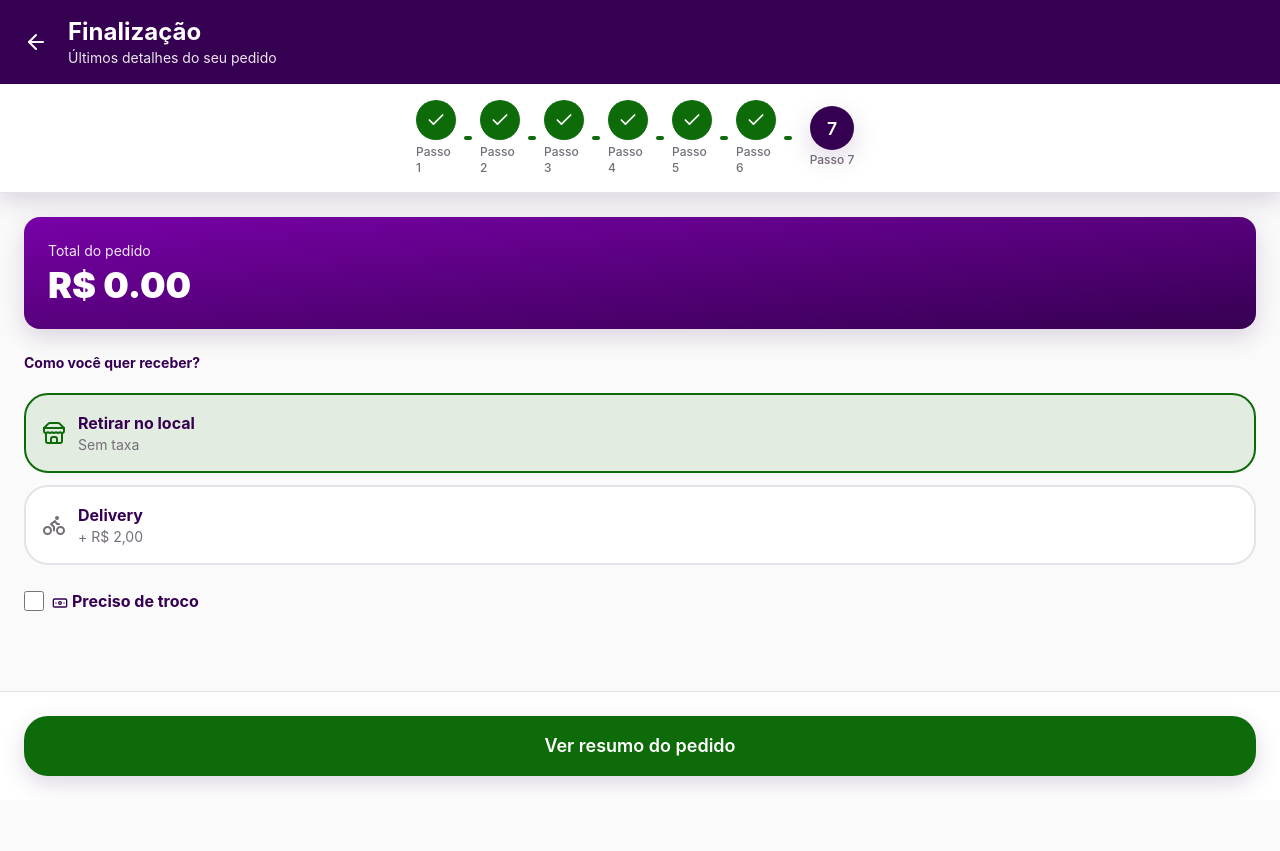
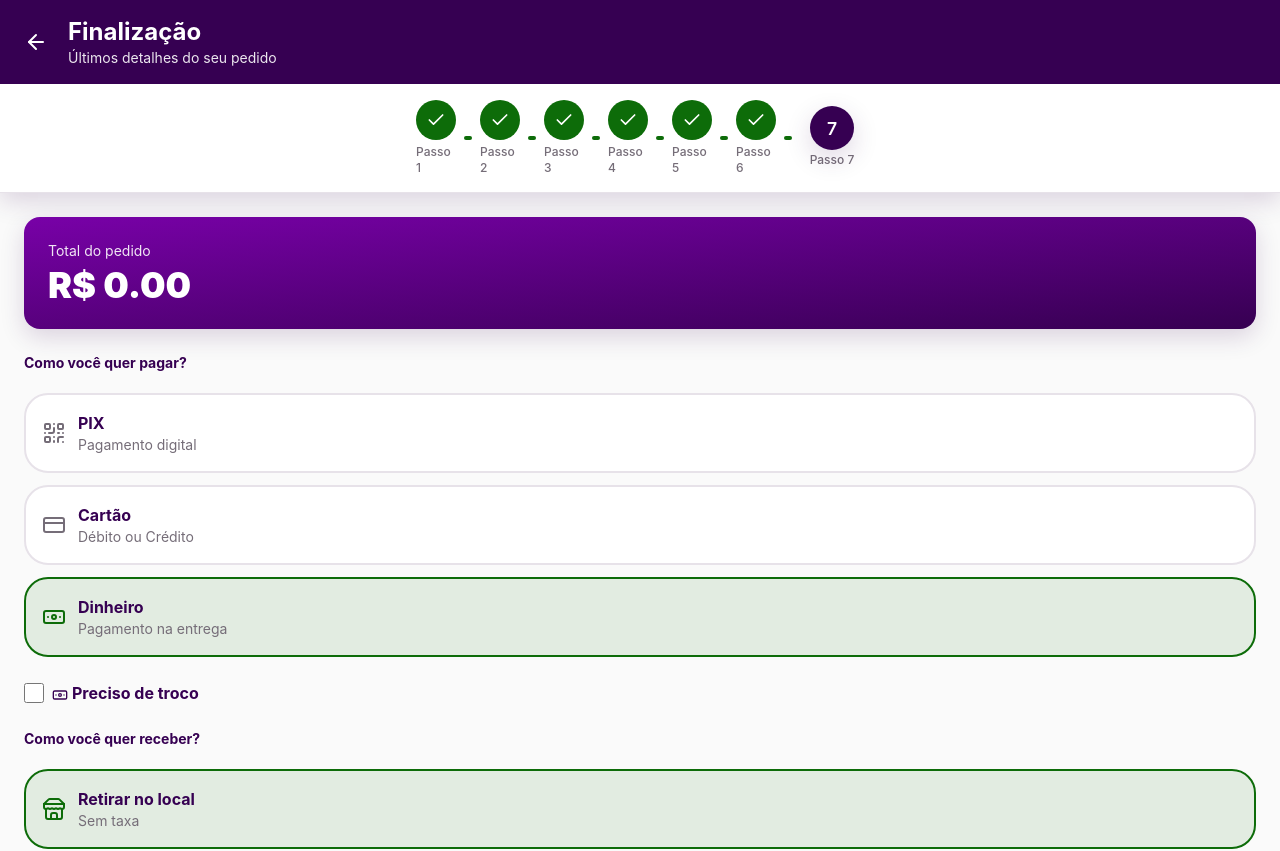
Before and after one commit to GleybsonRaylan/Acaiteria-Premium, a React (Vite) app: page /finalizacao in a window 1280 px wide. Shown: the top 851 px of the page. Before the commit the page ends 800 px from the top, so only its background shows below. Built offline with nearby package versions, Linux system fonts and the light colour scheme; the HTML template or start-up script is replaced by a standard one.

Commit message:
Adicionando forma de pagamento/pix/cartao

```diff
--- a/src/contexts/OrderContext.tsx
+++ b/src/contexts/OrderContext.tsx
@@ -1,4 +1,4 @@
-import React, { createContext, useContext, useState, ReactNode } from 'react';
+import React, { createContext, useContext, useState, ReactNode } from "react";
 
 export type Size = {
   id: string;
@@ -6,6 +6,7 @@ export type Size = {
   price: number;
 };
 
+// Atualize o tipo OrderData para incluir paymentMethod
 export type OrderData = {
   size: Size | null;
   creams: string[];
@@ -19,8 +20,10 @@ export type OrderData = {
   houseNumber: string;
   needsChange: boolean;
   changeFor: number;
+  paymentMethod: "pix" | "card" | "cash"; // Adicione esta linha
 };
 
+// Atualize o tipo OrderContextType para incluir updatePayment
 type OrderContextType = {
   order: OrderData;
   updateSize: (size: Size) => void;
@@ -29,14 +32,21 @@ type OrderContextType = {
   updateSyrups: (syrups: string[]) => void;
   updateFruits: (fruits: string[]) => void;
   updateExtras: (extras: Array<{ name: string; price: number }>) => void;
-  updateDelivery: (delivery: boolean, street: string, neighborhood: string, houseNumber: string) => void;
+  updateDelivery: (
+    delivery: boolean,
+    street: string,
+    neighborhood: string,
+    houseNumber: string
+  ) => void;
   updateChange: (needsChange: boolean, changeFor: number) => void;
+  updatePayment: (paymentMethod: "pix" | "card" | "cash") => void; // Adicione esta linha
   getTotalPrice: () => number;
   resetOrder: () => void;
 };
 
 const OrderContext = createContext<OrderContextType | undefined>(undefined);
 
+// Atualize o initialOrder para incluir paymentMethod
 const initialOrder: OrderData = {
   size: null,
   creams: [],
@@ -45,58 +55,75 @@ const initialOrder: OrderData = {
   fruits: [],
   extras: [],
   delivery: false,
-  street: '',
-  neighborhood: '',
-  houseNumber: '',
+  street: "",
+  neighborhood: "",
+  houseNumber: "",
   needsChange: false,
   changeFor: 0,
+  paymentMethod: "cash", // Adicione esta linha
 };
 
 export const OrderProvider = ({ children }: { children: ReactNode }) => {
   const [order, setOrder] = useState<OrderData>(initialOrder);
 
   const updateSize = (size: Size) => {
-    setOrder(prev => ({ ...prev, size }));
+    setOrder((prev) => ({ ...prev, size }));
   };
 
   const updateCreams = (creams: string[]) => {
-    setOrder(prev => ({ ...prev, creams }));
+    setOrder((prev) => ({ ...prev, creams }));
   };
 
   const updateToppings = (toppings: string[]) => {
-    setOrder(prev => ({ ...prev, toppings }));
+    setOrder((prev) => ({ ...prev, toppings }));
   };
 
   const updateSyrups = (syrups: string[]) => {
-    setOrder(prev => ({ ...prev, syrups }));
+    setOrder((prev) => ({ ...prev, syrups }));
   };
 
   const updateFruits = (fruits: string[]) => {
-    setOrder(prev => ({ ...prev, fruits }));
+    setOrder((prev) => ({ ...prev, fruits }));
   };
 
   const updateExtras = (extras: Array<{ name: string; price: number }>) => {
-    setOrder(prev => ({ ...prev, extras }));
+    setOrder((prev) => ({ ...prev, extras }));
   };
 
-  const updateDelivery = (delivery: boolean, street: string, neighborhood: string, houseNumber: string) => {
-    setOrder(prev => ({ ...prev, delivery, street, neighborhood, houseNumber }));
+  const updateDelivery = (
+    delivery: boolean,
+    street: string,
+    neighborhood: string,
+    houseNumber: string
+  ) => {
+    setOrder((prev) => ({
+      ...prev,
+      delivery,
+      street,
+      neighborhood,
+      houseNumber,
+    }));
   };
 
   const updateChange = (needsChange: boolean, changeFor: number) => {
-    setOrder(prev => ({ ...prev, needsChange, changeFor }));
+    setOrder((prev) => ({ ...prev, needsChange, changeFor }));
+  };
+
+  // Adicione esta função nova
+  const updatePayment = (paymentMethod: "pix" | "card" | "cash") => {
+    setOrder((prev) => ({ ...prev, paymentMethod }));
   };
 
   const getTotalPrice = () => {
     let total = order.size?.price || 0;
 
     // Adicionar morango se selecionado
-    if (order.fruits.includes('Morango')) {
+    if (order.fruits.includes("Morango")) {
       total += 2;
     }
 
     // Adicionar extras
-    order.extras.forEach(extra => {
+    order.extras.forEach((extra) => {
       total += extra.price;
     });
 
@@ -124,6 +151,7 @@ export const OrderProvider = ({ children }: { children: ReactNode }) => {
         updateExtras,
         updateDelivery,
         updateChange,
+        updatePayment, // Adicione esta linha
         getTotalPrice,
         resetOrder,
       }}
@@ -136,7 +164,7 @@ export const OrderProvider = ({ children }: { children: ReactNode }) => {
 export const useOrder = () => {
   const context = useContext(OrderContext);
   if (context === undefined) {
-    throw new Error('useOrder must be used within an OrderProvider');
+    throw new Error("useOrder must be used within an OrderProvider");
   }
   return context;
 };
--- a/src/pages/Checkout.tsx
+++ b/src/pages/Checkout.tsx
@@ -1,41 +1,66 @@
-import { useState } from 'react';
-import { useNavigate } from 'react-router-dom';
-import { ArrowLeft, MapPin, Bike, Store, Banknote } from 'lucide-react';
-import { useOrder } from '@/contexts/OrderContext';
-import StepIndicator from '@/components/StepIndicator';
-import ActionButton from '@/components/ActionButton';
-import { toast } from 'sonner';
+import { useState } from "react";
+import { useNavigate } from "react-router-dom";
+import {
+  ArrowLeft,
+  MapPin,
+  Bike,
+  Store,
+  Banknote,
+  CreditCard,
+  QrCode,
+} from "lucide-react";
+import { useOrder } from "@/contexts/OrderContext";
+import StepIndicator from "@/components/StepIndicator";
+import ActionButton from "@/components/ActionButton";
+import { toast } from "sonner";
 
 const Checkout = () => {
   const navigate = useNavigate();
-  const { order, updateDelivery, updateChange, getTotalPrice } = useOrder();
-  const [deliveryType, setDeliveryType] = useState<'pickup' | 'delivery'>(
-    order.delivery ? 'delivery' : 'pickup'
+  const { order, updateDelivery, updateChange, updatePayment, getTotalPrice } =
+    useOrder();
+  const [deliveryType, setDeliveryType] = useState<"pickup" | "delivery">(
+    order.delivery ? "delivery" : "pickup"
   );
   const [street, setStreet] = useState(order.street);
   const [neighborhood, setNeighborhood] = useState(order.neighborhood);
   const [houseNumber, setHouseNumber] = useState(order.houseNumber);
   const [needsChange, setNeedsChange] = useState(order.needsChange);
   const [changeFor, setChangeFor] = useState(order.changeFor.toString());
+  const [paymentMethod, setPaymentMethod] = useState<"pix" | "card" | "cash">(
+    order.paymentMethod || "cash"
+  );
 
   const baseTotal = getTotalPrice();
-  const deliveryFee = deliveryType === 'delivery' ? 2 : 0;
+  const deliveryFee = deliveryType === "delivery" ? 2 : 0;
   const total = baseTotal + deliveryFee;
 
   const handleContinue = () => {
-    if (deliveryType === 'delivery' && (!street.trim() || !neighborhood.trim() || !houseNumber.trim())) {
-      toast.error('Por favor, preencha todos os campos do endereço');
+    if (
+      deliveryType === "delivery" &&
+      (!street.trim() || !neighborhood.trim() || !houseNumber.trim())
+    ) {
+      toast.error("Por favor, preencha todos os campos do endereço");
       return;
     }
 
-    if (needsChange && (!changeFor || parseFloat(changeFor) <= total)) {
-      toast.error('O valor para troco deve ser maior que o total do pedido');
+    if (
+      paymentMethod === "cash" &&
+      needsChange &&
+      (!changeFor || parseFloat(changeFor) <= total)
+    ) {
+      toast.error("O valor para troco deve ser maior que o total do pedido");
       return;
     }
 
-    updateDelivery(deliveryType === 'delivery', street, neighborhood, houseNumber);
+    updateDelivery(
+      deliveryType === "delivery",
+      street,
+      neighborhood,
+      houseNumber
+    );
     updateChange(needsChange, parseFloat(changeFor) || 0);
-    navigate('/resumo');
+    updatePayment(paymentMethod); // ← AGORA ESTA FUNÇÃO EXISTE!
+    navigate("/resumo");
   };
 
   return (
@@ -63,10 +88,131 @@ const Checkout = () => {
         <div className="bg-gradient-to-br from-secondary to-primary rounded-2xl p-6 text-white shadow-lg">
           <p className="text-sm opacity-90 mb-1">Total do pedido</p>
           <p className="text-4xl font-black">R$ {total.toFixed(2)}</p>
-          {deliveryType === 'delivery' && (
-            <p className="text-sm mt-2 opacity-90">Incluindo taxa de entrega (R$ 2,00)</p>
+          {deliveryType === "delivery" && (
+            <p className="text-sm mt-2 opacity-90">
+              Incluindo taxa de entrega (R$ 2,00)
+            </p>
           )}
         </div>
+
+        {/* Método de pagamento */}
+        <div className="space-y-3">
+          <label className="block text-sm font-bold text-foreground mb-2">
+            Como você quer pagar?
+          </label>
+
+          <button
+            onClick={() => setPaymentMethod("pix")}
+            className={`w-full p-4 rounded-lg border-2 transition-all ${
+              paymentMethod === "pix"
+                ? "border-success bg-success/10"
+                : "border-border bg-card"
+            }`}
+          >
+            <div className="flex items-center gap-3">
+              <QrCode
+                className={`w-6 h-6 ${
+                  paymentMethod === "pix"
+                    ? "text-success"
+                    : "text-muted-foreground"
+                }`}
+              />
+              <div className="text-left flex-1">
+                <p className="font-bold text-foreground">PIX</p>
+                <p className="text-sm text-muted-foreground">
+                  Pagamento digital
+                </p>
+              </div>
+            </div>
+          </button>
+
+          <button
+            onClick={() => setPaymentMethod("card")}
+            className={`w-full p-4 rounded-lg border-2 transition-all ${
+              paymentMethod === "card"
+                ? "border-success bg-success/10"
+                : "border-border bg-card"
+            }`}
+          >
+            <div className="flex items-center gap-3">
+              <CreditCard
+                className={`w-6 h-6 ${
+                  paymentMethod === "card"
+                    ? "text-success"
+                    : "text-muted-foreground"
+                }`}
+              />
+              <div className="text-left flex-1">
+                <p className="font-bold text-foreground">Cartão</p>
+                <p className="text-sm text-muted-foreground">
+                  Débito ou Crédito
+                </p>
+              </div>
+            </div>
+          </button>
+
+          <button
+            onClick={() => setPaymentMethod("cash")}
+            className={`w-full p-4 rounded-lg border-2 transition-all ${
+              paymentMethod === "cash"
+                ? "border-success bg-success/10"
+                : "border-border bg-card"
+            }`}
+          >
+            <div className="flex items-center gap-3">
+              <Banknote
+                className={`w-6 h-6 ${
+                  paymentMethod === "cash"
+                    ? "text-success"
+                    : "text-muted-foreground"
+                }`}
+              />
+              <div className="text-left flex-1">
+                <p className="font-bold text-foreground">Dinheiro</p>
+                <p className="text-sm text-muted-foreground">
+                  Pagamento na entrega
+                </p>
+              </div>
+            </div>
+          </button>
+        </div>
+
+        {/* Troco (apenas para dinheiro) */}
+        {paymentMethod === "cash" && (
+          <div className="space-y-3 animate-slide-up">
+            <label className="flex items-center gap-2 cursor-pointer">
+              <input
+                type="checkbox"
+                checked={needsChange}
+                onChange={(e) => setNeedsChange(e.target.checked)}
+                className="w-5 h-5 rounded accent-secondary"
+              />
+              <span className="font-bold text-foreground">
+                <Banknote className="w-4 h-4 inline mr-1" />
+                Preciso de troco
+              </span>
+            </label>
+
+            {needsChange && (
+              <div className="animate-slide-up">
+                <input
+                  type="number"
+                  value={changeFor}
+                  onChange={(e) => setChangeFor(e.target.value)}
+                  placeholder="Valor que você vai pagar"
+                  className="w-full p-4 rounded-lg border-2 border-input bg-card text-foreground focus:border-secondary focus:outline-none text-lg"
+                  step="0.01"
+                  min={total + 0.01}
+                />
+                {changeFor && parseFloat(changeFor) > total && (
+                  <p className="text-sm text-muted-foreground mt-2">
+                    Troco: R$ {(parseFloat(changeFor) - total).toFixed(2)}
+                  </p>
+                )}
+              </div>
+            )}
+          </div>
+        )}
 
         {/* Tipo de entrega */}
         <div className="space-y-3">
@@ -75,15 +221,21 @@ const Checkout = () => {
           </label>
 
           <button
-            onClick={() => setDeliveryType('pickup')}
+            onClick={() => setDeliveryType("pickup")}
             className={`w-full p-4 rounded-lg border-2 transition-all ${
-              deliveryType === 'pickup'
-                ? 'border-success bg-success/10'
-                : 'border-border bg-card'
+              deliveryType === "pickup"
+                ? "border-success bg-success/10"
+                : "border-border bg-card"
             }`}
           >
             <div className="flex items-center gap-3">
-              <Store className={`w-6 h-6 ${deliveryType === 'pickup' ? 'text-success' : 'text-muted-foreground'}`} />
+              <Store
+                className={`w-6 h-6 ${
+                  deliveryType === "pickup"
+                    ? "text-success"
+                    : "text-muted-foreground"
+                }`}
+              />
               <div className="text-left flex-1">
                 <p className="font-bold text-foreground">Retirar no local</p>
                 <p className="text-sm text-muted-foreground">Sem taxa</p>
@@ -92,15 +244,21 @@ const Checkout = () => {
           </button>
 
           <button
-            onClick={() => setDeliveryType('delivery')}
+            onClick={() => setDeliveryType("delivery")}
             className={`w-full p-4 rounded-lg border-2 transition-all ${
-              deliveryType === 'delivery'
-                ? 'border-success bg-success/10'
-                : 'border-border bg-card'
+              deliveryType === "delivery"
+                ? "border-success bg-success/10"
+                : "border-border bg-card"
             }`}
           >
             <div className="flex items-center gap-3">
-              <Bike className={`w-6 h-6 ${deliveryType === 'delivery' ? 'text-success' : 'text-muted-foreground'}`} />
+              <Bike
+                className={`w-6 h-6 ${
+                  deliveryType === "delivery"
+                    ? "text-success"
+                    : "text-muted-foreground"
+                }`}
+              />
               <div className="text-left flex-1">
                 <p className="font-bold text-foreground">Delivery</p>
                 <p className="text-sm text-muted-foreground">+ R$ 2,00</p>
@@ -110,7 +268,7 @@ const Checkout = () => {
         </div>
 
         {/* Endereço */}
-        {deliveryType === 'delivery' && (
+        {deliveryType === "delivery" && (
           <div className="space-y-3 animate-slide-up">
             <label className="block text-sm font-bold text-foreground">
               <MapPin className="w-4 h-4 inline mr-1" />
@@ -139,41 +297,6 @@ const Checkout = () => {
             />
           </div>
         )}
-
-        {/* Troco */}
-        <div className="space-y-3">
-          <label className="flex items-center gap-2 cursor-pointer">
-            <input
-              type="checkbox"
-              checked={needsChange}
-              onChange={(e) => setNeedsChange(e.target.checked)}
-              className="w-5 h-5 rounded accent-secondary"
-            />
-            <span className="font-bold text-foreground">
-              <Banknote className="w-4 h-4 inline mr-1" />
-              Preciso de troco
-            </span>
-          </label>
-
-          {needsChange && (
-            <div className="animate-slide-up">
-              <input
-                type="number"
-                value={changeFor}
-                onChange={(e) => setChangeFor(e.target.value)}
-                placeholder="Valor que você vai pagar"
-                className="w-full p-4 rounded-lg border-2 border-input bg-card text-foreground focus:border-secondary focus:outline-none text-lg"
-                step="0.01"
-                min={total + 0.01}
-              />
-              {changeFor && parseFloat(changeFor) > total && (
-                <p className="text-sm text-muted-foreground mt-2">
-                  Troco: R$ {(parseFloat(changeFor) - total).toFixed(2)}
-                </p>
-              )}
-            </div>
-          )}
-        </div>
       </div>
 
       {/* Footer */}
```
Also changed, not shown: src/pages/OrderSummary.tsx (+112 -43 lines).
